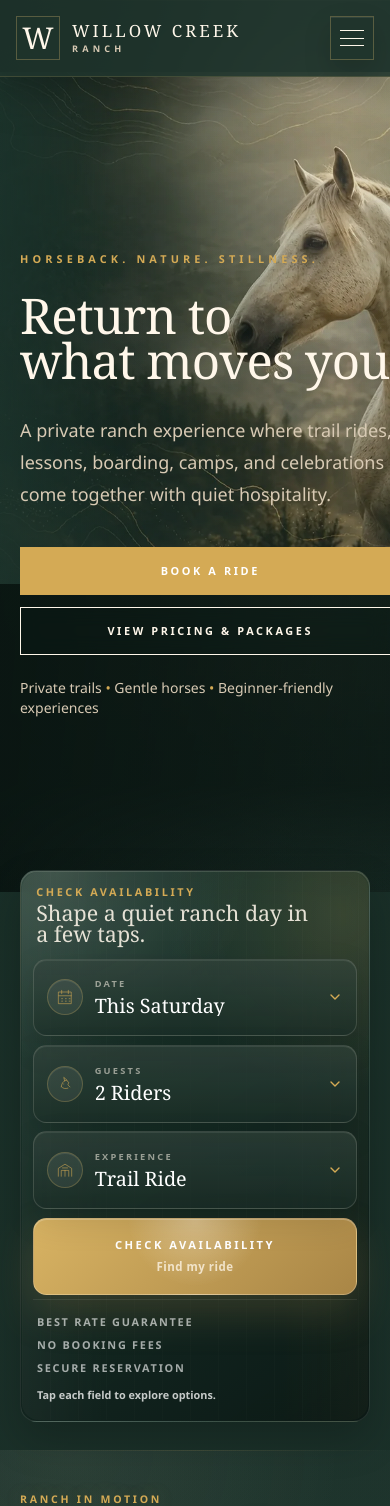
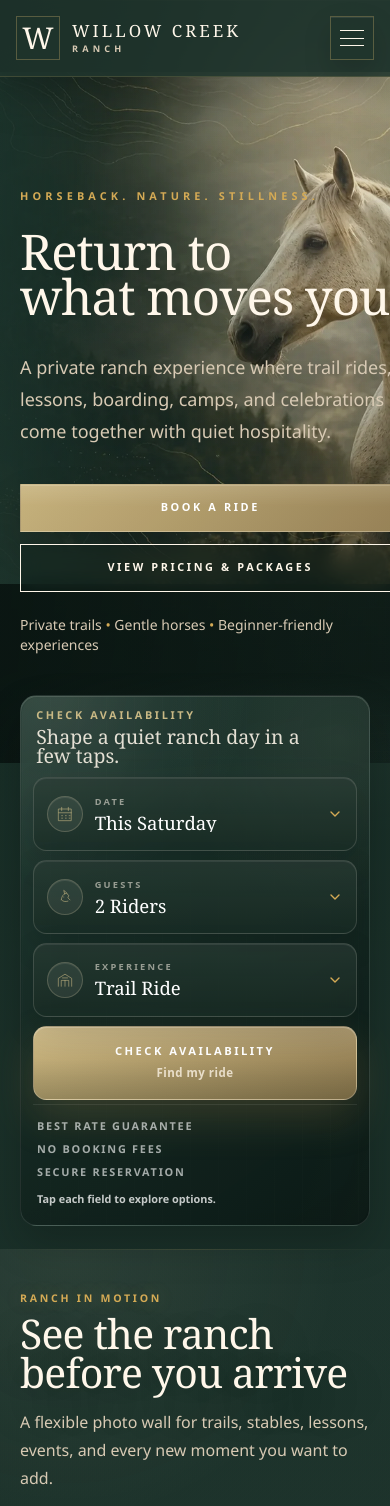
Before and after one commit to dion-nikila/ranch-site, a Next.js app: page / in a window 390 px wide. Shown: the top 1506 px of the page. Built offline with nearby package versions, Linux system fonts and the light colour scheme; grey boxes are pictures that could not be loaded.

Commit message:
Polish mobile booking glass

```diff
--- a/app/globals.css
+++ b/app/globals.css
@@ -102,8 +102,8 @@ a {
   isolation: isolate;
   background:
     radial-gradient(circle at 8% 0%, rgba(255, 247, 234, 0.14), transparent 16rem),
-    radial-gradient(circle at 78% 14%, rgba(210, 177, 99, 0.18), transparent 18rem),
-    linear-gradient(135deg, rgba(31, 58, 49, 0.78), rgba(8, 18, 15, 0.86));
+    radial-gradient(circle at 78% 14%, rgba(180, 171, 139, 0.12), transparent 18rem),
+    linear-gradient(135deg, rgba(35, 62, 53, 0.8), rgba(8, 18, 15, 0.88));
   box-shadow:
     inset 0 1px 0 rgba(255, 247, 234, 0.16),
     inset 0 -1px 0 rgba(210, 177, 99, 0.08),
@@ -120,9 +120,9 @@ a {
   pointer-events: none;
   border-radius: inherit;
   background:
-    linear-gradient(90deg, rgba(255, 247, 234, 0.08), transparent 26%, transparent 72%, rgba(210, 177, 99, 0.08)),
-    repeating-linear-gradient(90deg, rgba(255, 247, 234, 0.03) 0 1px, transparent 1px 28px);
-  opacity: 0.7;
+    linear-gradient(110deg, rgba(255, 247, 234, 0.075), transparent 30%, transparent 78%, rgba(194, 197, 167, 0.045)),
+    repeating-linear-gradient(90deg, rgba(255, 247, 234, 0.022) 0 1px, transparent 1px 28px);
+  opacity: 0.5;
 }
 
 .booking-shell > * {
@@ -143,7 +143,7 @@ a {
 .booking-shell-kicker {
   display: block;
   margin-bottom: 0.28rem;
-  color: var(--gold);
+  color: #c9b985;
   font-size: 0.68rem;
   font-weight: 800;
   letter-spacing: 0.24em;
@@ -179,8 +179,8 @@ a {
   border: 1px solid rgba(255, 247, 234, 0.14);
   border-radius: 0.95rem;
   background:
-    linear-gradient(180deg, rgba(255, 247, 234, 0.095), rgba(255, 247, 234, 0.025)),
-    rgba(25, 49, 41, 0.68);
+    linear-gradient(180deg, rgba(255, 247, 234, 0.082), rgba(255, 247, 234, 0.018)),
+    rgba(24, 47, 39, 0.7);
   box-shadow:
     inset 0 1px 0 rgba(255, 255, 255, 0.08),
     0 12px 34px rgba(0, 0, 0, 0.12);
@@ -188,10 +188,10 @@ a {
 }
 
 .booking-select-card:hover {
-  border-color: rgba(210, 177, 99, 0.54);
+  border-color: rgba(218, 205, 166, 0.44);
   background:
-    linear-gradient(180deg, rgba(255, 247, 234, 0.13), rgba(255, 247, 234, 0.035)),
-    rgba(34, 64, 53, 0.74);
+    linear-gradient(180deg, rgba(255, 247, 234, 0.105), rgba(255, 247, 234, 0.028)),
+    rgba(35, 62, 52, 0.76);
   transform: translateY(-1px);
 }
 
@@ -202,10 +202,10 @@ a {
   align-items: center;
   justify-content: center;
   flex: 0 0 auto;
-  border: 1px solid rgba(210, 177, 99, 0.28);
+  border: 1px solid rgba(218, 205, 166, 0.24);
   border-radius: 999px;
   background: rgba(255, 247, 234, 0.07);
-  color: var(--gold);
+  color: #c9b985;
   box-shadow: inset 0 1px 0 rgba(255, 247, 234, 0.09);
 }
 
@@ -242,8 +242,8 @@ a {
   border: 1px solid rgba(255, 247, 234, 0.22);
   border-radius: 0.95rem;
   background:
-    radial-gradient(circle at 50% 0%, rgba(255, 247, 234, 0.34), transparent 4.2rem),
-    linear-gradient(135deg, #d8b363, #a98646);
+    linear-gradient(180deg, rgba(255, 247, 234, 0.16), rgba(255, 247, 234, 0.035) 44%, rgba(10, 22, 18, 0.2)),
+    linear-gradient(135deg, #c4af78, #8f7a4e);
   box-shadow:
     inset 0 1px 0 rgba(255, 247, 234, 0.26),
     0 18px 42px rgba(168, 135, 74, 0.24);
@@ -254,6 +254,10 @@ a {
     transform 0.2s ease,
     box-shadow 0.2s ease,
     filter 0.2s ease;
+}
+
+.booking-check-button::after {
+  display: none;
 }
 
 .booking-check-button:hover {
@@ -309,7 +313,7 @@ header {
   inset: 0;
   pointer-events: none;
   background:
-    linear-gradient(90deg, rgba(210, 177, 99, 0.12), transparent 28%, transparent 72%, rgba(236, 225, 198, 0.08)),
+    linear-gradient(90deg, rgba(255, 247, 234, 0.06), transparent 28%, transparent 72%, rgba(236, 225, 198, 0.06)),
     repeating-linear-gradient(0deg, rgba(255, 247, 234, 0.025) 0 1px, transparent 1px 18px);
 }
 
@@ -329,7 +333,7 @@ header {
   left: 0;
   width: 42%;
   height: 1px;
-  background: linear-gradient(90deg, rgba(210, 177, 99, 0.62), transparent);
+  background: linear-gradient(90deg, rgba(218, 205, 166, 0.46), transparent);
 }
 
 .mobile-menu-cta {
@@ -348,9 +352,9 @@ header {
   padding: 0.38rem;
   color: var(--text);
   background:
-    linear-gradient(135deg, rgba(255, 247, 234, 0.18), rgba(255, 247, 234, 0.04) 34%, rgba(9, 22, 18, 0.58)),
-    radial-gradient(circle at 18% 0%, rgba(236, 225, 198, 0.22), transparent 9rem),
-    rgba(13, 30, 25, 0.68);
+    linear-gradient(135deg, rgba(255, 247, 234, 0.13), rgba(255, 247, 234, 0.035) 34%, rgba(9, 22, 18, 0.62)),
+    radial-gradient(circle at 18% 0%, rgba(236, 225, 198, 0.12), transparent 9rem),
+    rgba(12, 27, 23, 0.72);
   box-shadow:
     inset 0 1px 0 rgba(255, 247, 234, 0.18),
     inset 0 -20px 44px rgba(8, 17, 15, 0.22),
@@ -370,8 +374,8 @@ header {
   inset: 0;
   pointer-events: none;
   background:
-    linear-gradient(90deg, rgba(255, 247, 234, 0.16), transparent 38%, rgba(210, 177, 99, 0.1)),
-    linear-gradient(180deg, rgba(255, 255, 255, 0.1), transparent 44%);
+    linear-gradient(90deg, rgba(255, 247, 234, 0.08), transparent 42%, rgba(194, 197, 167, 0.05)),
+    linear-gradient(180deg, rgba(255, 255, 255, 0.075), transparent 48%);
 }
 
 .mobile-action-dock.is-visible {
@@ -390,7 +394,7 @@ header {
   gap: 0.42rem;
   border-radius: 999px;
   padding: 0.48rem 0.52rem;
-  background: rgba(255, 247, 234, 0.055);
+  background: rgba(255, 247, 234, 0.045);
   box-shadow:
     inset 0 1px 0 rgba(255, 247, 234, 0.09),
     0 1px 0 rgba(0, 0, 0, 0.08);
@@ -410,11 +414,11 @@ header {
   width: 1.85rem;
   align-items: center;
   justify-content: center;
-  border: 1px solid rgba(210, 177, 99, 0.24);
+  border: 1px solid rgba(218, 205, 166, 0.2);
   border-radius: 999px;
-  color: var(--gold);
+  color: #c9b985;
   background:
-    radial-gradient(circle at 42% 22%, rgba(255, 247, 234, 0.18), transparent 54%),
+    radial-gradient(circle at 42% 22%, rgba(255, 247, 234, 0.12), transparent 54%),
     rgba(10, 24, 20, 0.42);
 }
 
@@ -660,7 +664,7 @@ header {
   border: 1px solid rgba(210, 177, 99, 0.3);
   border-radius: 0.95rem;
   background:
-    radial-gradient(circle at 84% 0%, rgba(210, 177, 99, 0.16), transparent 9rem),
+    radial-gradient(circle at 84% 0%, rgba(236, 225, 198, 0.1), transparent 9rem),
     rgba(9, 22, 18, 0.9);
   box-shadow:
     inset 0 1px 0 rgba(255, 247, 234, 0.08),
@@ -694,7 +698,7 @@ header {
 
 .booking-dropdown-option:hover,
 .booking-dropdown-option.is-selected {
-  background: rgba(210, 177, 99, 0.13);
+  background: rgba(236, 225, 198, 0.09);
 }
 
 .booking-footer {
@@ -714,7 +718,7 @@ header {
   height: 0.22rem;
   width: 0.22rem;
   border-radius: 999px;
-  background: rgba(210, 177, 99, 0.8);
+  background: rgba(218, 205, 166, 0.62);
   transform: translateY(-50%);
 }
 
@@ -1111,8 +1115,8 @@ footer#contact {
   }
 
   .hero-section {
-    min-height: 100svh;
-    padding-bottom: max(3rem, env(safe-area-inset-bottom));
+    min-height: 88svh;
+    padding-bottom: max(1.25rem, env(safe-area-inset-bottom));
     padding-top: 5.8rem;
     background:
       radial-gradient(circle at 76% 12%, rgba(236, 225, 198, 0.3), transparent 13rem),
@@ -1122,9 +1126,10 @@ footer#contact {
   }
 
   .hero-inner {
-    min-height: calc(100svh - 5.8rem) !important;
+    min-height: calc(88svh - 5.8rem) !important;
     align-items: center;
     padding-top: 0.4rem;
+    padding-bottom: 1.6rem;
   }
 
   .hero-inner .button-shimmer {
@@ -1133,7 +1138,13 @@ footer#contact {
   }
 
   .hero-inner .button-shimmer:first-child {
-    background-color: var(--gold);
+    border-color: rgba(255, 247, 234, 0.18);
+    background:
+      linear-gradient(180deg, rgba(255, 247, 234, 0.16), rgba(255, 247, 234, 0.035) 46%),
+      linear-gradient(135deg, #c4af78, #927d51);
+    box-shadow:
+      inset 0 1px 0 rgba(255, 247, 234, 0.18),
+      0 16px 34px rgba(0, 0, 0, 0.18);
   }
 
   .hero-inner .button-shimmer:hover {
@@ -1141,7 +1152,9 @@ footer#contact {
   }
 
   .hero-inner .button-shimmer:first-child:hover {
-    background-color: #96763d;
+    background:
+      linear-gradient(180deg, rgba(255, 247, 234, 0.18), rgba(255, 247, 234, 0.04) 46%),
+      linear-gradient(135deg, #c4af78, #927d51);
   }
 
   .hero-landscape {
@@ -1222,17 +1235,17 @@ footer#contact {
   }
 
   #booking {
-    margin-top: -1.4rem;
+    margin-top: -4.25rem;
     padding-top: 0 !important;
-    padding-bottom: 1.75rem !important;
+    padding-bottom: 1.45rem !important;
   }
 
   #booking .booking-shell {
     border-radius: 1.05rem;
     background:
-      radial-gradient(circle at 10% 0%, rgba(255, 247, 234, 0.14), transparent 12rem),
-      radial-gradient(circle at 92% 8%, rgba(210, 177, 99, 0.15), transparent 11rem),
-      linear-gradient(145deg, rgba(34, 63, 53, 0.76), rgba(9, 21, 18, 0.84)) !important;
+      radial-gradient(circle at 10% 0%, rgba(255, 247, 234, 0.1), transparent 12rem),
+      radial-gradient(circle at 92% 8%, rgba(194, 197, 167, 0.09), transparent 11rem),
+      linear-gradient(145deg, rgba(34, 62, 53, 0.78), rgba(9, 21, 18, 0.86)) !important;
     box-shadow:
       inset 0 1px 0 rgba(255, 247, 234, 0.14),
       0 18px 42px rgba(0, 0, 0, 0.2);
@@ -1241,12 +1254,12 @@ footer#contact {
   }
 
   #booking .booking-shell::before {
-    opacity: 0.46;
+    opacity: 0.34;
   }
 
   .booking-shell-header {
     align-items: flex-start;
-    padding: 0.25rem 0.2rem 0.85rem;
+    padding: 0.15rem 0.2rem 0.7rem;
   }
 
   .booking-shell-header > span {
@@ -1255,7 +1268,8 @@ footer#contact {
 
   .booking-shell-header p {
     max-width: 17rem;
-    font-size: 1.34rem;
+    font-size: 1.22rem;
+    line-height: 1.02;
   }
 
   .booking-grid {
@@ -1263,12 +1277,12 @@ footer#contact {
   }
 
   .booking-select-card {
-    min-height: 4.85rem;
+    min-height: 4.62rem;
     gap: 0.72rem;
     border-radius: 0.84rem;
     background:
-      linear-gradient(180deg, rgba(255, 247, 234, 0.095), rgba(255, 247, 234, 0.022)),
-      rgba(18, 38, 32, 0.58);
+      linear-gradient(180deg, rgba(255, 247, 234, 0.07), rgba(255, 247, 234, 0.018)),
+      rgba(18, 38, 32, 0.62);
     padding: 0.82rem 0.82rem;
   }
 
@@ -1282,11 +1296,11 @@ footer#contact {
   }
 
   .booking-field-value {
-    font-size: 1.24rem;
+    font-size: 1.16rem;
   }
 
   .booking-check-button {
-    min-height: 4.85rem;
+    min-height: 4.62rem;
     min-width: 0;
     width: 100%;
     border-radius: 0.84rem;
```
